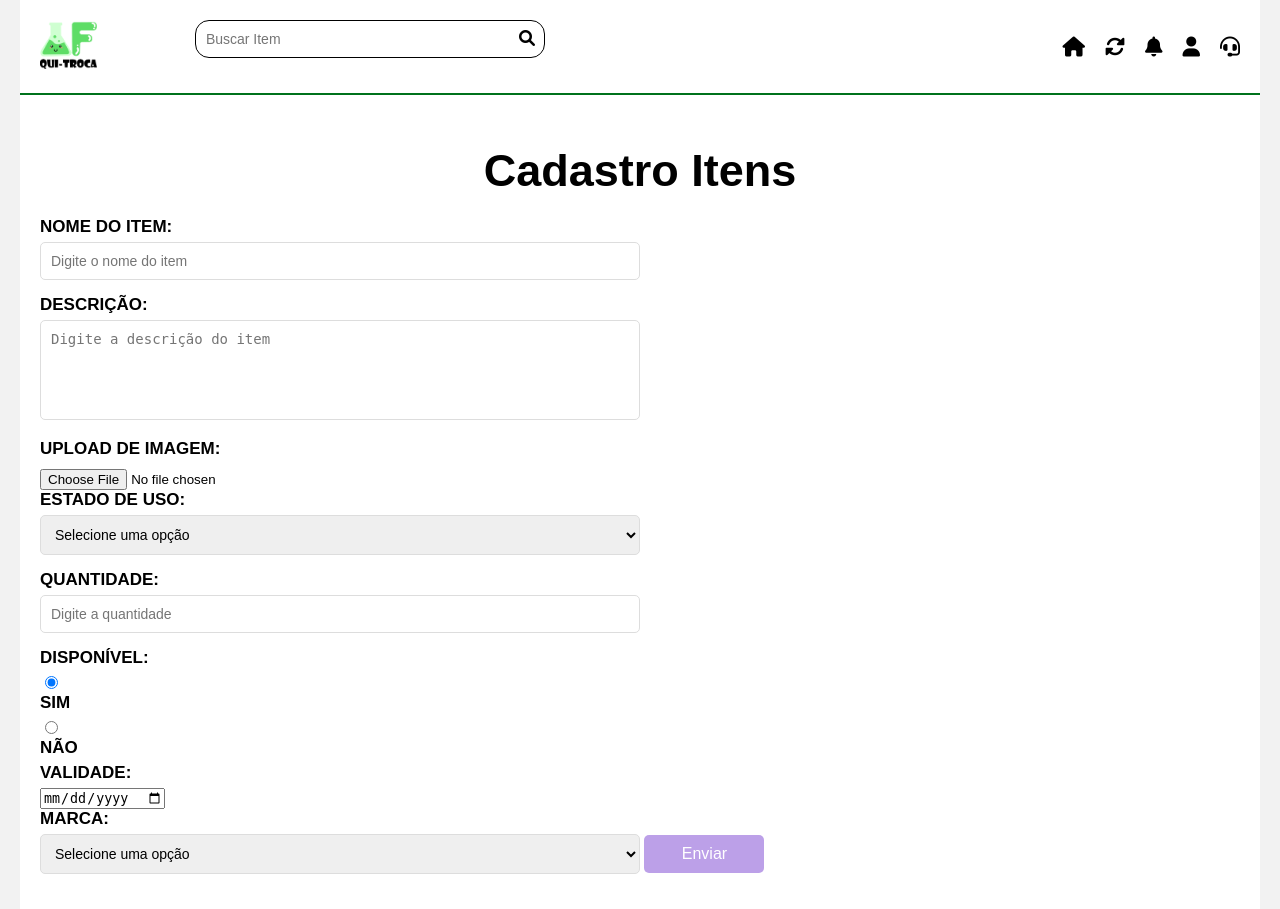
After one commit to Jessica-Laizi/QUI-TROCA, a Django app: page /save_item/ in a window 1280 px wide. The commit adds this page. Run offline with Django 5.2, Linux system fonts and the light colour scheme.

Commit message:
parcial da tela de cadastro de itens

```diff
--- a/inventario/views.py
+++ b/inventario/views.py
@@ -48,3 +48,6 @@ def perfil(request):
 def details(request, id):
     inv=Inventario.objects.get(pk=id)
     return render(request, "detalhes.html", {"inv": inv})
+
+def save_item(request):
+    return render(request, "cadastro_itens.html")
--- a/setup/urls.py
+++ b/setup/urls.py
@@ -16,7 +16,7 @@ Including another URLconf
 """
 from django.contrib import admin
 from django.urls import path
-from inventario.views import index, add,save, show, delete, perfil, listagem, details
+from inventario.views import index, add,save, show, delete, perfil, listagem, details, save_item
 
 urlpatterns = [
     path('admin/', admin.site.urls),
@@ -28,6 +28,7 @@ urlpatterns = [
     path('perfil/', perfil, name="perfil"),
     path('inicial/', listagem, name="inicial"),
     path('details/<int:id>', details, name="details"),
+    path('save_item/', save_item, name="save_item"),
 
 
 ]
--- /dev/null
+++ b/static/css/save_item.css
@@ -0,0 +1,65 @@
+
+  /* Container principal */
+  form {
+    background-color: #fff;
+    width: 100%;
+  }
+
+  h1 {
+    text-align: center;
+    font-size: 45px;
+    margin-bottom: 20px;
+    color: #000000;
+  }
+
+  /* Estilo dos campos do formulário */
+  label {
+    display: block;
+    font-size: 17px;
+    margin-bottom: 5px;
+    color:  #000000;
+    font-weight: bold;
+  }
+
+  input[type="text"], textarea, select {
+    width: 50%;
+    padding: 10px;
+    margin-bottom: 15px;
+    border: 1px solid #ddd;
+    border-radius: 5px;
+    font-size: 14px;
+    box-sizing: border-box;
+  }
+
+  textarea {
+    height: 100px;
+    resize: none;
+  }
+
+  /* Estilo do botão de upload */
+  input[type="file"] {
+    display: block;
+    margin-top: 10px;
+  }
+
+  /* Estilo para opções "Disponível" */
+  input[type="radio"] {
+    margin-right: 5px;
+  }
+
+
+  button {
+    width: 10%;
+    background-color: #BCA0E8;
+    color: white;
+    border: none;
+    padding: 10px;
+    border-radius: 5px;
+    font-size: 16px;
+    cursor: pointer;
+    transition: background-color 0.3s;
+  }
+
+  button:hover {
+    background-color: #9e74e0;
+  }
--- a/templates/_master.html
+++ b/templates/_master.html
@@ -10,6 +10,7 @@
     <link rel="stylesheet" href="https://cdnjs.cloudflare.com/ajax/libs/font-awesome/6.0.0-beta3/css/all.min.css">
     <link rel="stylesheet" href="{% static "css/detalhes.css" %}">
     <link rel="stylesheet" href="{% static "css/perfil.css" %}">
+    <link rel="stylesheet" href="{% static "css/save_item.css" %}">
 
 </head>
 
--- /dev/null
+++ b/templates/cadastro_itens.html
@@ -0,0 +1,46 @@
+{% extends "_master.html" %}
+{% load static %}
+{% block main %}
+
+    <form>
+      <h1>Cadastro Itens</h1>
+
+      <label for="nome">NOME DO ITEM:</label>
+      <input type="text" id="nome" name="nome" placeholder="Digite o nome do item" required>
+
+      <label for="descricao">DESCRIÇÃO:</label>
+      <textarea id="descricao" name="descricao" placeholder="Digite a descrição do item"></textarea>
+
+      <label for="imagem">UPLOAD DE IMAGEM:</label>
+      <input type="file" id="imagem" name="imagem">
+
+      <label for="estado">ESTADO DE USO:</label>
+      <select id="estado" name="estado">
+        <option value=""disabled selected>Selecione uma opção</option>
+        <option value="novo">NOVO</option>
+        <option value="usado">USADO</option>
+      </select>
+
+      <label for="quantidade">QUANTIDADE:</label>
+      <input type="text" id="quantidade" name="quantidade" placeholder="Digite a quantidade">
+
+      <label>DISPONÍVEL:</label>
+      <input type="radio" id="sim" name="disponivel" value="sim" checked>
+      <label for="sim">SIM</label>
+      <input type="radio" id="nao" name="disponivel" value="nao">
+      <label for="nao">NÃO</label>
+
+      <label for="validade">VALIDADE:</label>
+      <input type="date" id="validade" name="validade">
+
+      <label for="marca">MARCA:</label>
+      <select id="marca" name="marca">
+        <option value=""disabled selected>Selecione uma opção</option>
+        <option value="marca1">MARCA 1</option>
+        <option value="marca2">MARCA 2</option>
+      </select>
+
+      <button type="submit">Enviar</button>
+    </form>
+
+{% endblock  %}
```
Also changed, not shown: db.sqlite3.
